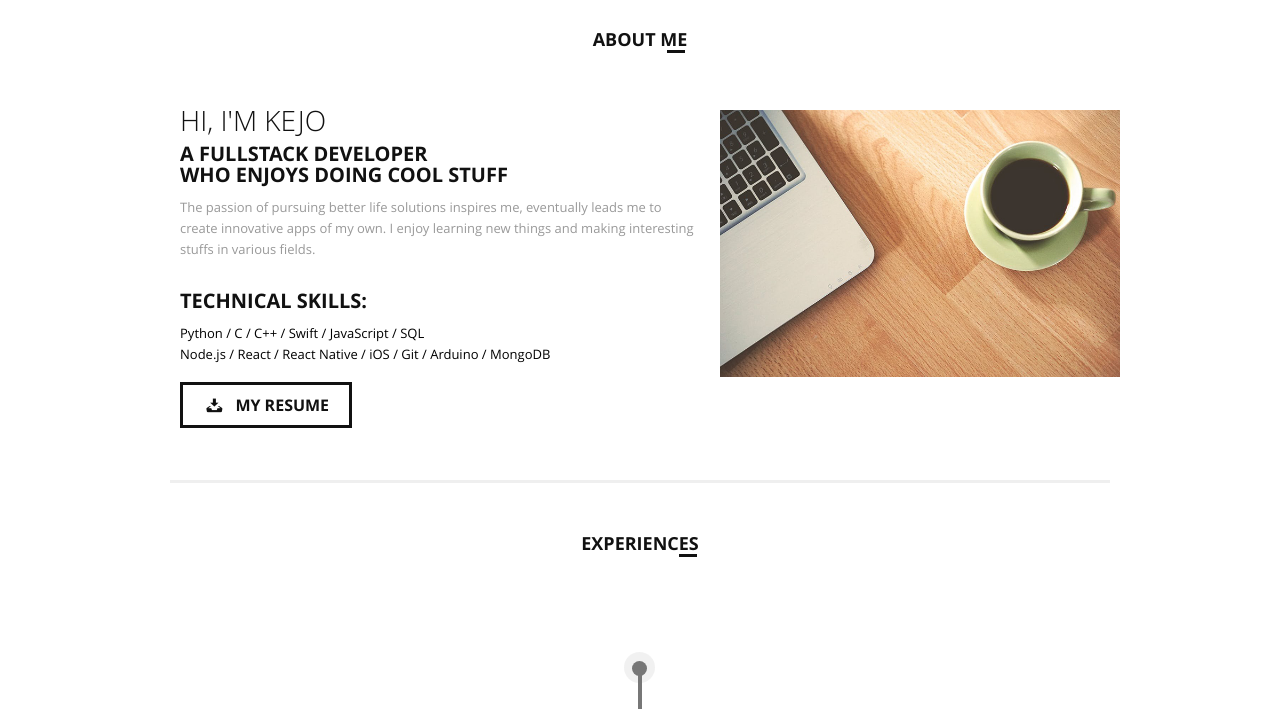
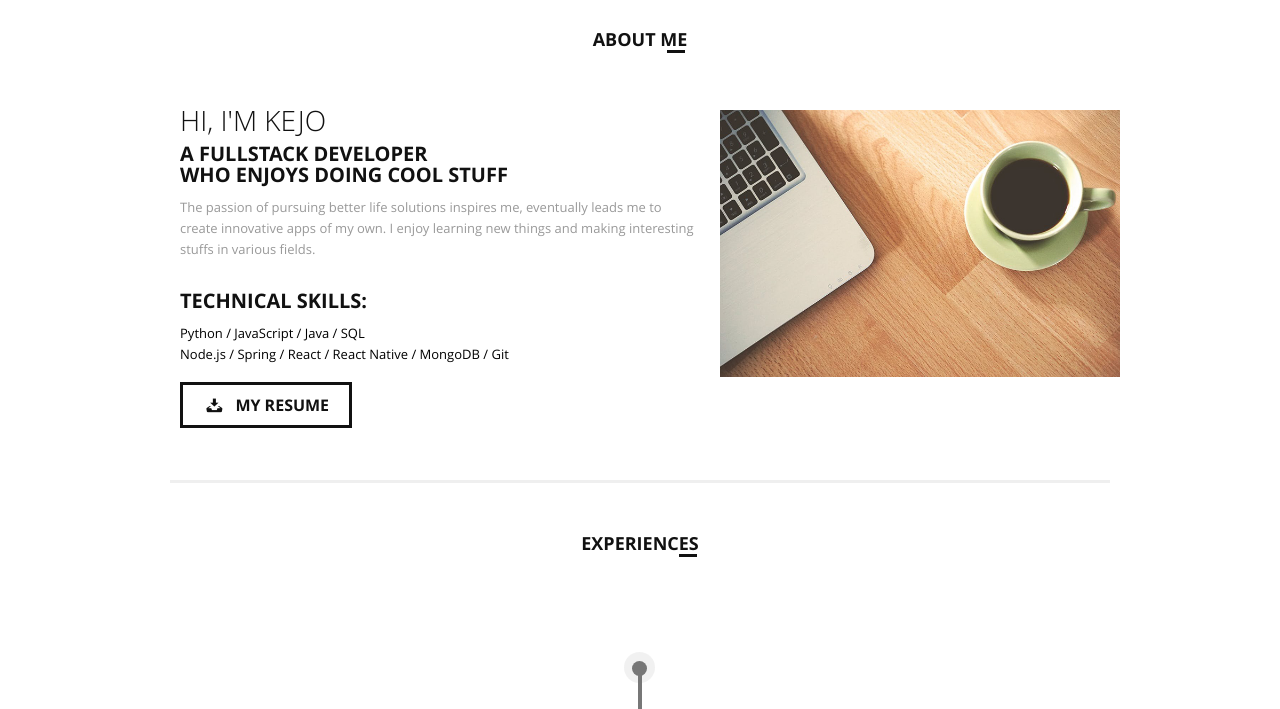
Before and after one commit to kyujyokei/kyujyokei.github.io, a plain HTML site: page index.html in a window 1280 px wide. Shown: the part 91-800 px from the top of the page. Drawn offline with Linux system fonts and the light colour scheme.

Commit message:
Changed front page skill set

```diff
--- a/index.html
+++ b/index.html
@@ -171,8 +171,8 @@
 									I enjoy learning new things and making interesting stuffs in various fields.
 								</p>
 							<h2>Technical Skills:</h2>
-							<p class="dark-text">Python / C / C++ / Swift / JavaScript / SQL <br/>
-									Node.js / React / React Native / iOS / Git / Arduino / MongoDB</p>
+							<p class="dark-text">Python / JavaScript / Java / SQL <br/>
+									Node.js / Spring / React / React Native / MongoDB / Git</p>
 							<a class="regButton" href="./images/Resume_KejoHsieh.pdf"><i class="icon-download"></i>my resume</a>
 
 						</div>
```
